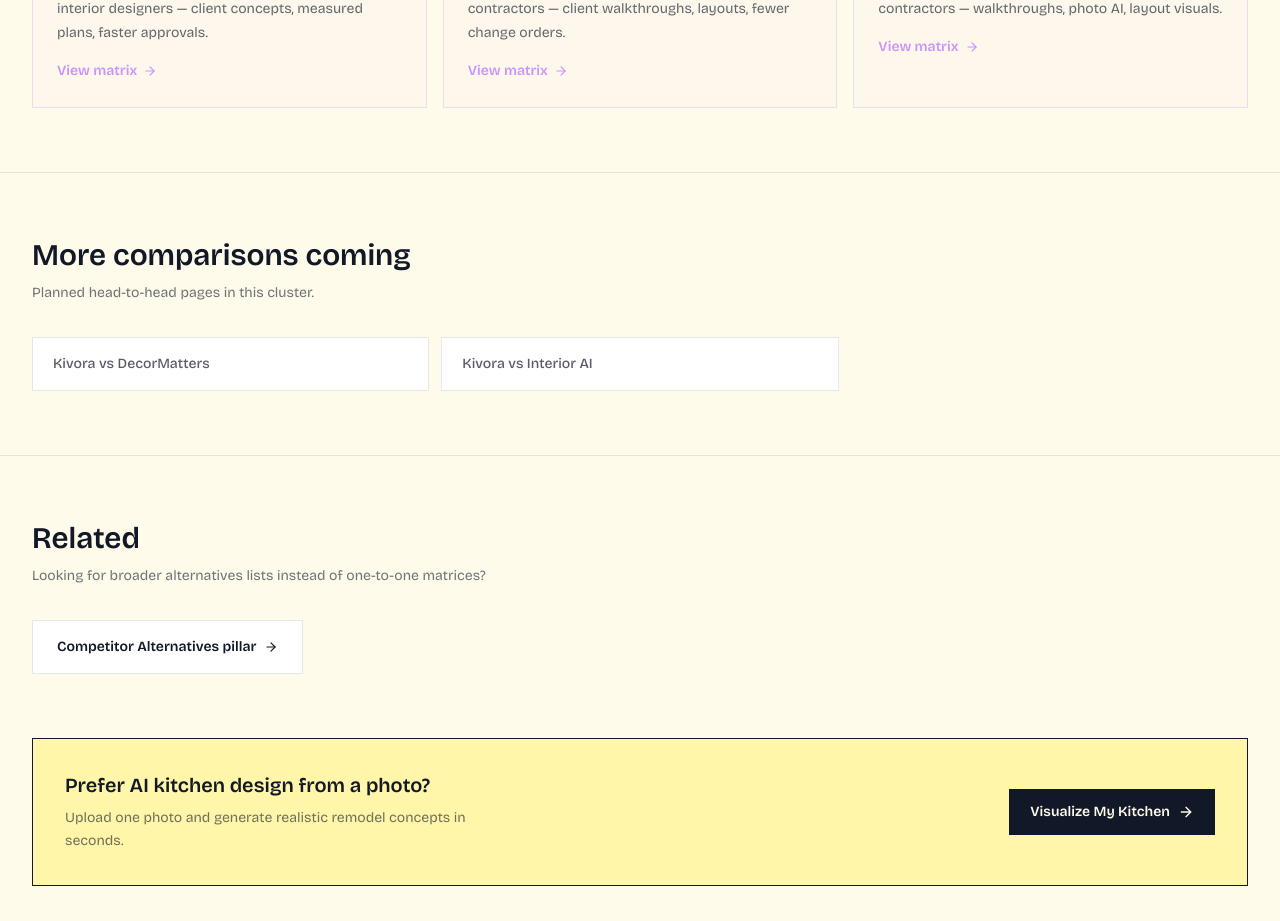
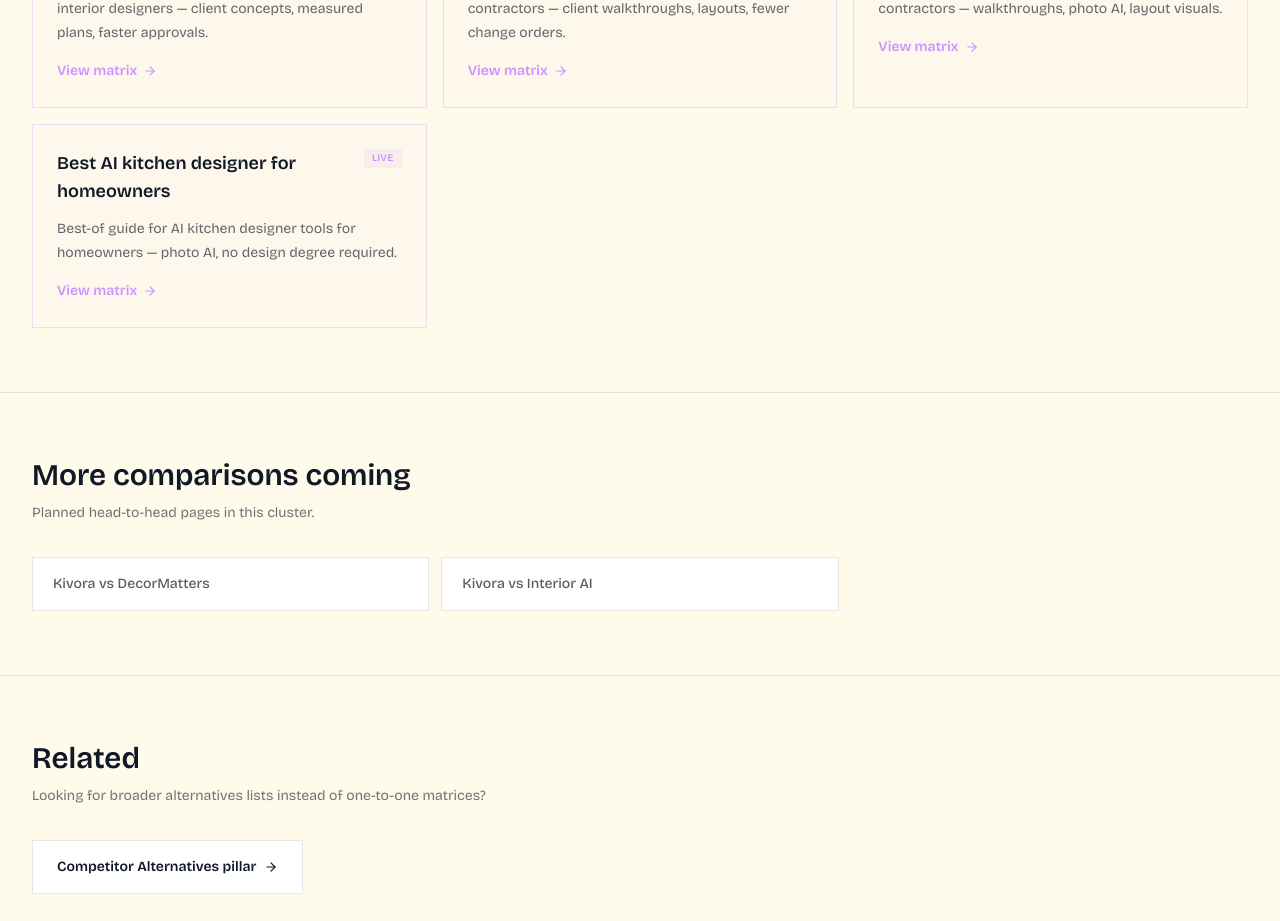
Before and after one commit to KarlGusta/kivora-next, a Next.js app: page /comparisons in a window 1280 px wide. Shown: the part 2460-3381 px from the top of the page. Built offline with nearby package versions, Linux system fonts and the light colour scheme.

Commit message:
Wire Best AI kitchen designer for homeowners into hubs

```diff
--- a/app/comparisons/page.jsx
+++ b/app/comparisons/page.jsx
@@ -9,9 +9,9 @@
 export const metadata = {
   title: "Competitor Comparisons | Kivora vs Kitchen Design Tools",
   description:
-    "Head-to-head comparison matrices and best-of guides for AI kitchen design, remodel, interior, visualizer, design software, remodeling software, renovation apps, design apps, planners, visualization software, virtual kitchen designers, homeowner tools, interior designer software, contractor software, and contractor visualization tools.",
+    "Head-to-head comparison matrices and best-of guides for AI kitchen design, remodel, interior, visualizer, design software, remodeling software, renovation apps, design apps, planners, visualization software, virtual kitchen designers, homeowner tools, interior designer software, contractor tools, and AI kitchen designers for homeowners.",
   keywords:
-    "kivora vs planner 5d, best kitchen visualization tool for contractors, best kitchen design software for contractors, competitor comparisons kivora",
+    "kivora vs planner 5d, best ai kitchen designer for homeowners, best kitchen design tool for homeowners, competitor comparisons kivora",
   alternates: {
     canonical: `${SITE_URL}/comparisons`,
   },
@@ -194,6 +194,13 @@
       "Best-of guide for kitchen visualization tools for contractors — walkthroughs, photo AI, layout visuals.",
     badge: "Live",
   },
+  {
+    href: "/best-ai-kitchen-designer-for-homeowners",
+    label: "Best AI kitchen designer for homeowners",
+    description:
+      "Best-of guide for AI kitchen designer tools for homeowners — photo AI, no design degree required.",
+    badge: "Live",
+  },
 ];
 
 const comingSoon = [
--- a/app/resources/page.jsx
+++ b/app/resources/page.jsx
@@ -9,7 +9,7 @@
   description:
     "Kivora resources for AI kitchen design — guides, free remodel tools, competitor alternatives, competitor comparisons, and the AI Kitchen Design pillar for planning remodels with confidence.",
   keywords:
-    "ai kitchen design, best kitchen visualization tool for contractors, best kitchen design software for contractors, kivora resources",
+    "ai kitchen design, best ai kitchen designer for homeowners, best kitchen design tool for homeowners, kivora resources",
   alternates: {
     canonical: "https://kivora.collabtower.com/resources",
   },
@@ -240,6 +240,12 @@
     description:
       "Best-of guide for kitchen visualization tools for contractors — walkthroughs, photo AI, layout visuals.",
   },
+  {
+    href: "/best-ai-kitchen-designer-for-homeowners",
+    label: "Best AI kitchen designer for homeowners",
+    description:
+      "Best-of guide for AI kitchen designer tools for homeowners — photo AI, no design degree required.",
+  },
 ];
 
 const resourceLinks = [
```
